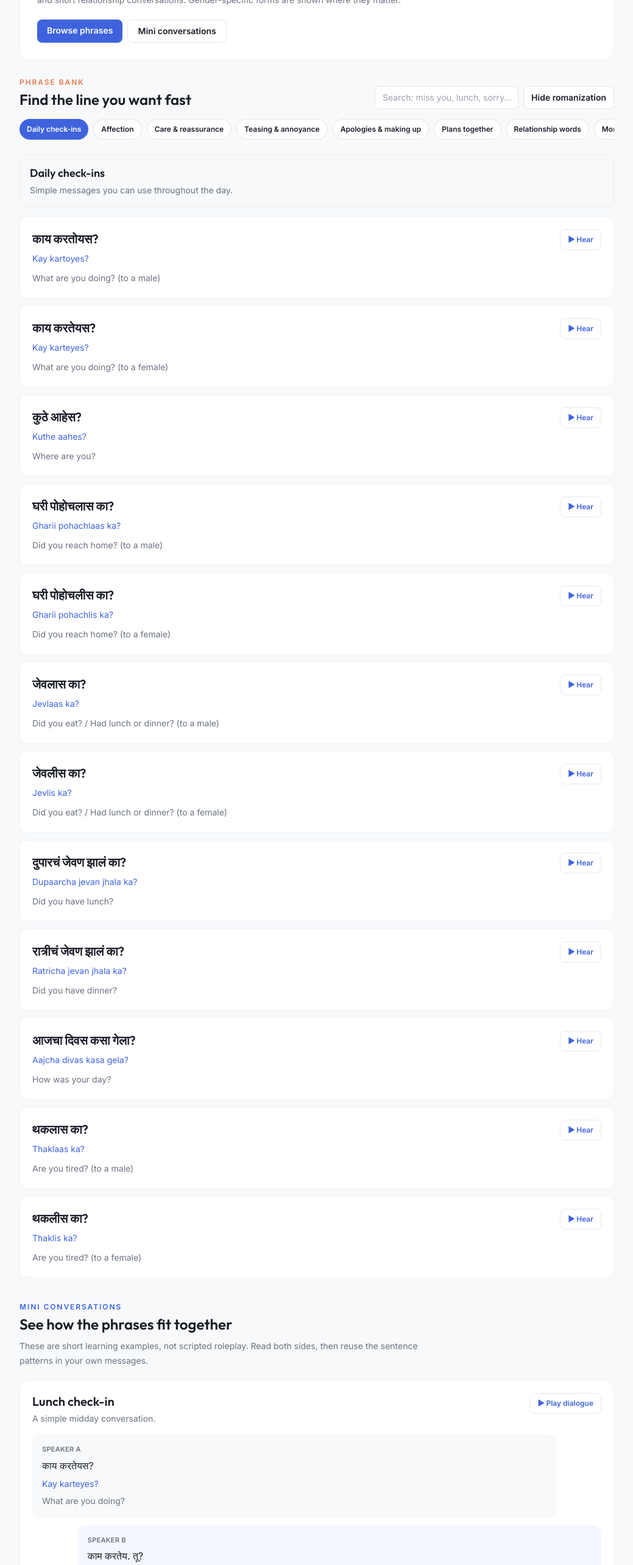
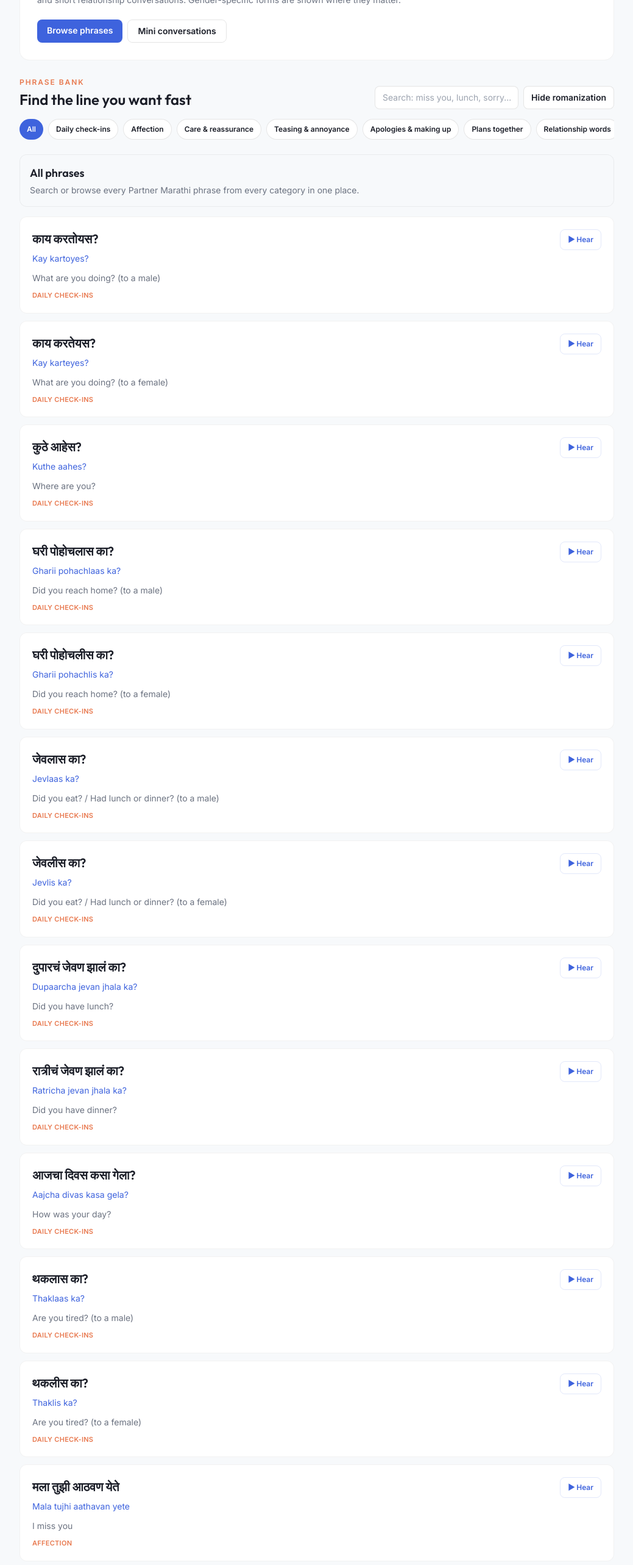
Before and after one commit to sushan5140/Raghay, a Next.js app: page /partner in a window 1280 px wide. Shown: the part 234-2800 px from the top of the page at 61% size, without its empty margins (120-1159 px from the left). Built offline with nearby package versions, Linux system fonts and the light colour scheme.

Commit message:
Add All phrases search mode to Partner Marathi

```diff
--- a/components/PartnerMarathi.tsx
+++ b/components/PartnerMarathi.tsx
@@ -5,23 +5,30 @@ import { partnerCategories, partnerDialogues } from "@/data/partner-marathi";
 import { playMarathi } from "@/lib/speech";
 
 export default function PartnerMarathi() {
-  const [activeCategory, setActiveCategory] = useState(partnerCategories[0].id);
+  const [activeCategory, setActiveCategory] = useState("all");
   const [query, setQuery] = useState("");
   const [showRomanization, setShowRomanization] = useState(true);
   const [playing, setPlaying] = useState<string | null>(null);
 
-  const category = partnerCategories.find((item) => item.id === activeCategory) || partnerCategories[0];
+  const category = partnerCategories.find((item) => item.id === activeCategory) || null;
 
   const filtered = useMemo(() => {
+    const source = activeCategory === "all"
+      ? partnerCategories.flatMap((group) =>
+          group.phrases.map((item) => ({ ...item, categoryTitle: group.title }))
+        )
+      : (category?.phrases || []).map((item) => ({ ...item, categoryTitle: category?.title || "" }));
+
     const q = query.trim().toLowerCase();
-    if (!q) return category.phrases;
-    return category.phrases.filter((item) =>
-      [item.marathi, item.devanagari, item.english, item.note || ""]
+    if (!q) return source;
+
+    return source.filter((item) =>
+      [item.marathi, item.devanagari, item.english, item.note || "", item.categoryTitle]
         .join(" ")
         .toLowerCase()
         .includes(q)
     );
-  }, [category, query]);
+  }, [activeCategory, category, query]);
 
   async function play(text: string, key: string) {
     if (playing) return;
@@ -81,6 +88,19 @@ export default function PartnerMarathi() {
         </div>
 
         <div className="mt-4 flex gap-2 overflow-x-auto pb-2">
+          <button
+            onClick={() => {
+              setActiveCategory("all");
+              setQuery("");
+            }}
+            className={`whitespace-nowrap rounded-full px-3 py-2 text-xs font-semibold transition ${
+              activeCategory === "all"
+                ? "bg-primary text-white"
+                : "border border-black/10 bg-white text-ink"
+            }`}
+          >
+            All
+          </button>
           {partnerCategories.map((item) => (
             <button
               key={item.id}
@@ -100,8 +120,14 @@ export default function PartnerMarathi() {
         </div>
 
         <div className="mt-4 rounded-xl border border-black/5 bg-offwhite p-4">
-          <p className="font-display text-lg font-semibold text-ink">{category.title}</p>
-          <p className="mt-1 text-sm text-muted">{category.description}</p>
+          <p className="font-display text-lg font-semibold text-ink">
+            {activeCategory === "all" ? "All phrases" : category?.title}
+          </p>
+          <p className="mt-1 text-sm text-muted">
+            {activeCategory === "all"
+              ? "Search or browse every Partner Marathi phrase from every category in one place."
+              : category?.description}
+          </p>
         </div>
 
         <div className="mt-4 grid gap-3">
@@ -114,6 +140,11 @@ export default function PartnerMarathi() {
                     <p className="mt-1 text-sm leading-6 text-primary">{item.marathi}</p>
                   )}
                   <p className="mt-2 text-sm leading-6 text-muted">{item.english}</p>
+                  {activeCategory === "all" && (
+                    <p className="mt-2 text-[11px] font-semibold uppercase tracking-wide text-terracotta">
+                      {item.categoryTitle}
+                    </p>
+                  )}
                   {item.note && (
                     <p className="mt-2 rounded-lg bg-offwhite px-3 py-2 text-xs leading-5 text-muted">{item.note}</p>
                   )}
```
